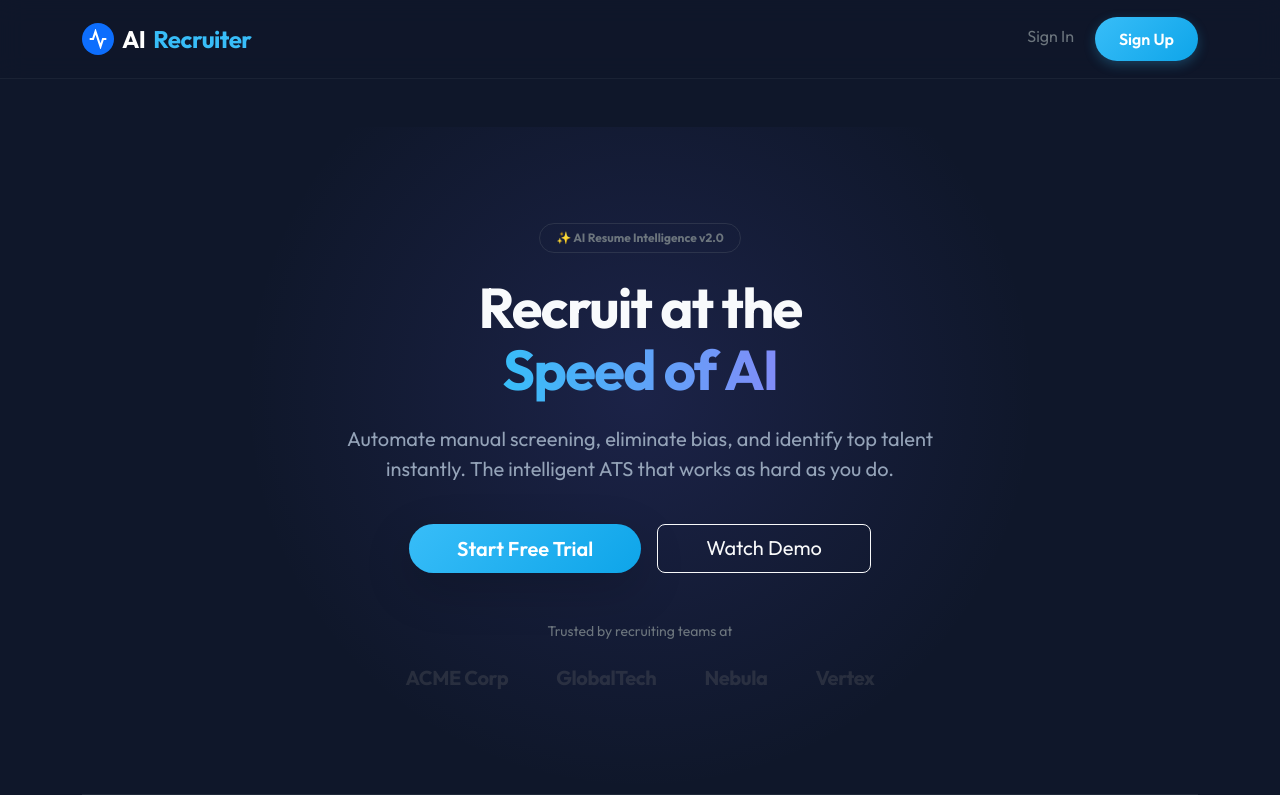
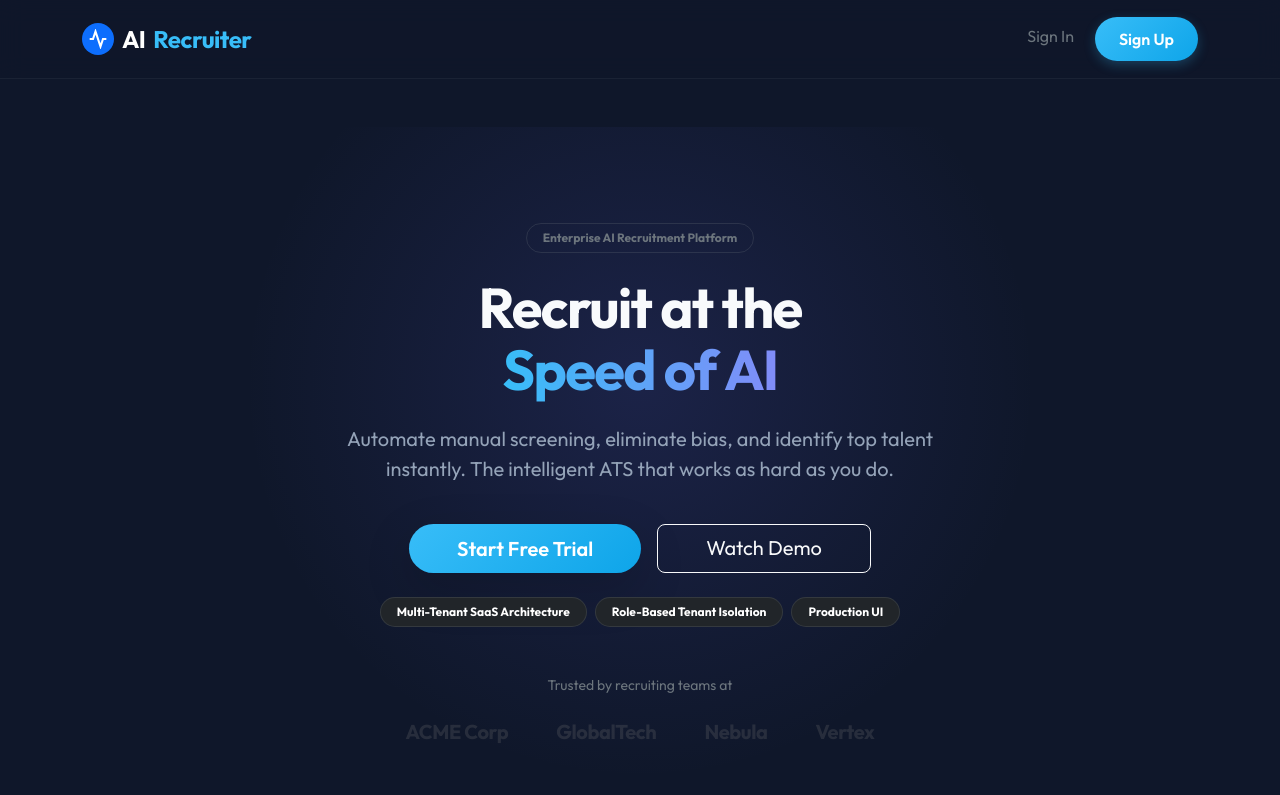
Before and after one commit to nd1990/ATS-Resume, a Django app: page / in a window 1280 px wide. Shown: the top 795 px of the page. Run offline with Django 5.2, Linux system fonts and the light colour scheme.

Commit message:
Update home page branding and add new feature badges

```diff
--- a/core/templates/core/home.html
+++ b/core/templates/core/home.html
@@ -126,7 +126,7 @@
     <div class="hero-glow"></div>
     <div class="container">
         <span class="badge rounded-pill border border-secondary border-opacity-25 text-secondary mb-4 px-3 py-2">
-            ✨ AI Resume Intelligence v2.0
+            Enterprise AI Recruitment Platform
         </span>
         <h1 class="hero-title-saas">
             Recruit at the <br>
@@ -138,9 +138,15 @@
             Automate manual screening, eliminate bias, and identify top talent instantly.
             The intelligent ATS that works as hard as you do.
         </p>
-        <div class="d-flex justify-content-center gap-3 mb-5">
+        <div class="d-flex justify-content-center gap-3 mb-4">
             <span class="btn btn-primary btn-lg px-5 shadow-lg">Start Free Trial</span>
             <span class="btn btn-outline-light btn-lg px-5">Watch Demo</span>
+        </div>
+
+        <div class="d-flex flex-wrap justify-content-center gap-2 mb-5">
+            <span class="badge rounded-pill px-3 py-2 text-bg-dark border border-secondary border-opacity-25">Multi-Tenant SaaS Architecture</span>
+            <span class="badge rounded-pill px-3 py-2 text-bg-dark border border-secondary border-opacity-25">Role-Based Tenant Isolation</span>
+            <span class="badge rounded-pill px-3 py-2 text-bg-dark border border-secondary border-opacity-25">Production UI</span>
         </div>
 
         <p class="small text-secondary mb-4">Trusted by recruiting teams at</p>
```
